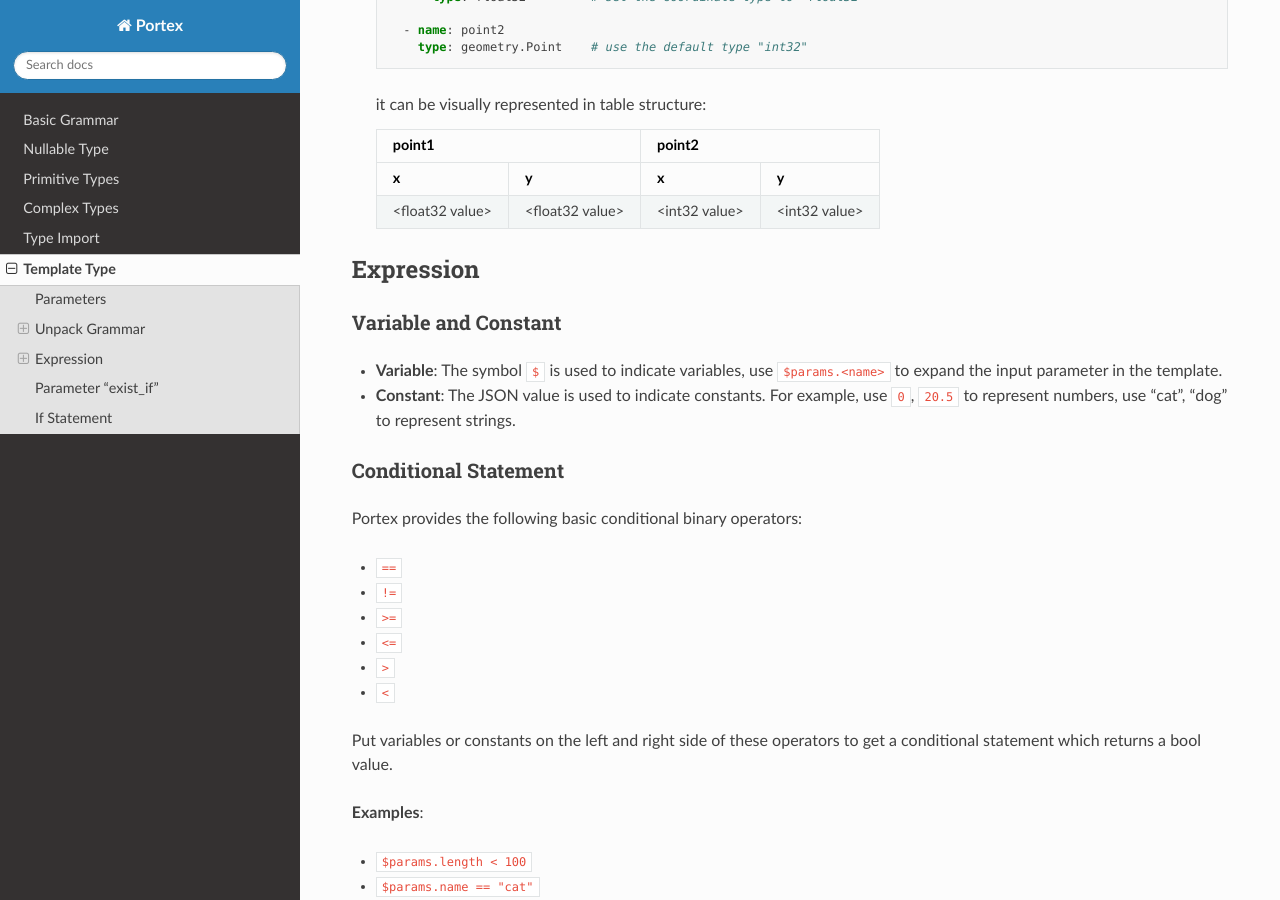
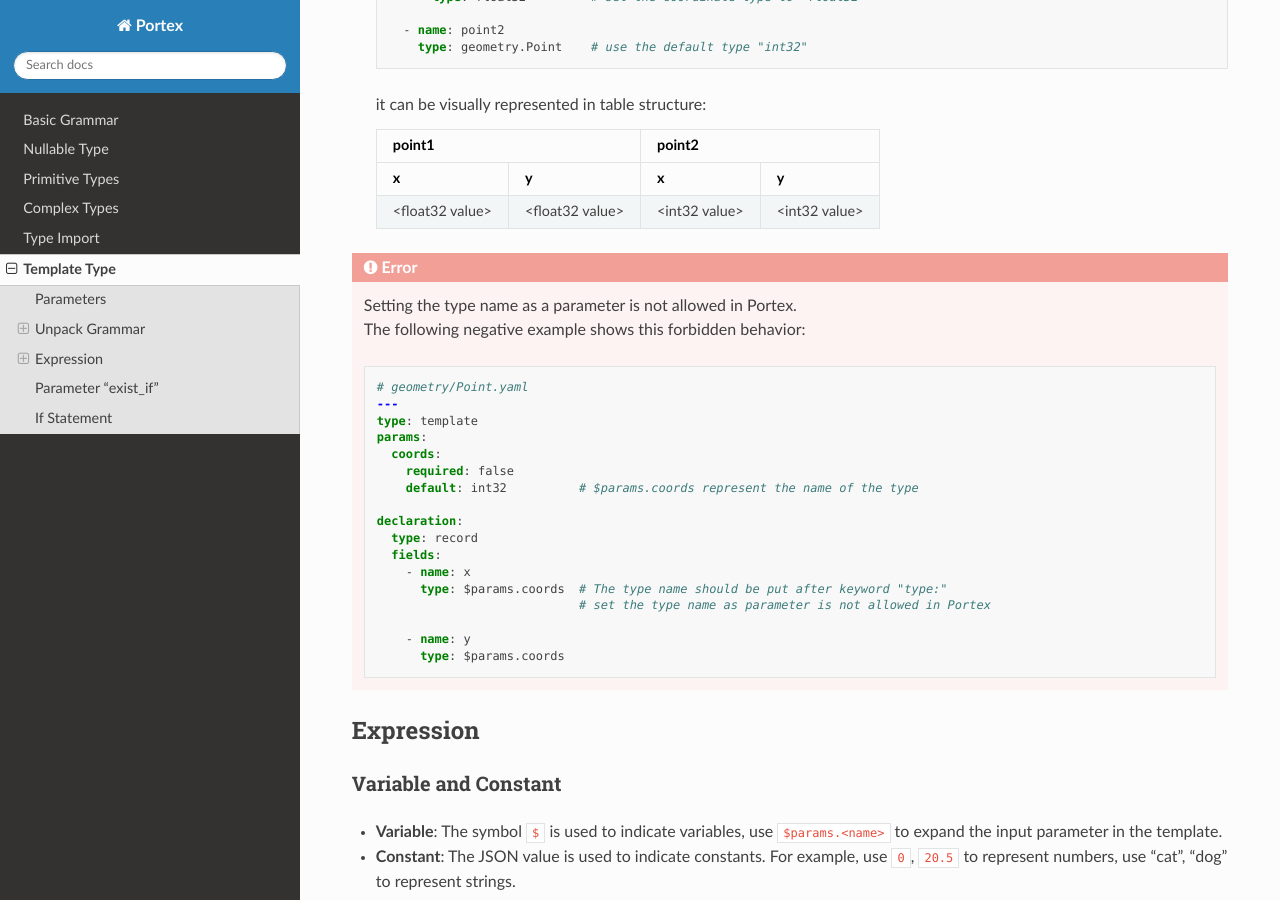
Before and after one commit to Project-OpenBytes/portex, a Sphinx documentation site: the page built from docs/source/schema/template_type.rst, in a window 1280 px wide and 900 px high, scrolled down 3662 px. Built offline with Sphinx 7.4.7 and the Read the Docs theme 2.0.0, drawn with Linux system fonts in a browser that asks for light colours.

Commit message:
docs: add the description of setting the type name as parameter

```diff
--- a/docs/source/schema/template_type.rst
+++ b/docs/source/schema/template_type.rst
@@ -236,6 +236,31 @@
    | <float32 value> | <float32 value> | <int32 value> | <int32 value> |
    +-----------------+-----------------+---------------+---------------+
 
+.. error::
+
+   | Setting the type name as a parameter is not allowed in Portex.
+   | The following negative example shows this forbidden behavior:
+
+   .. code:: yaml
+
+      # geometry/Point.yaml
+      ---
+      type: template
+      params:
+        coords:
+          required: false
+          default: int32          # $params.coords represent the name of the type
+
+      declaration:
+        type: record
+        fields:
+          - name: x
+            type: $params.coords  # The type name should be put after keyword "type:"
+                                  # set the type name as parameter is not allowed in Portex
+
+          - name: y
+            type: $params.coords
+
 ************
  Expression
 ************
```
